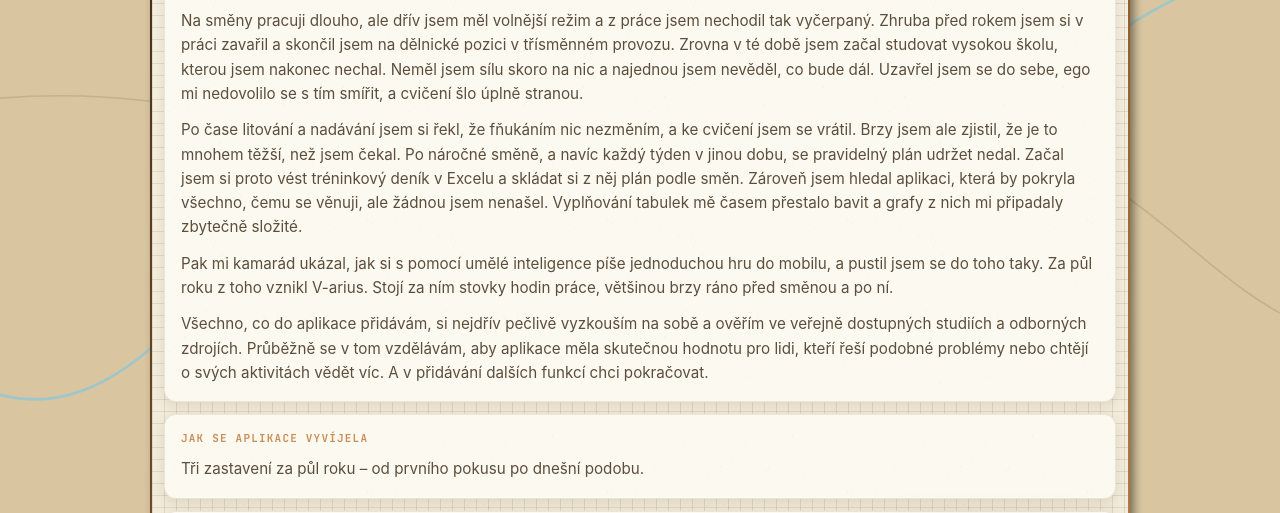
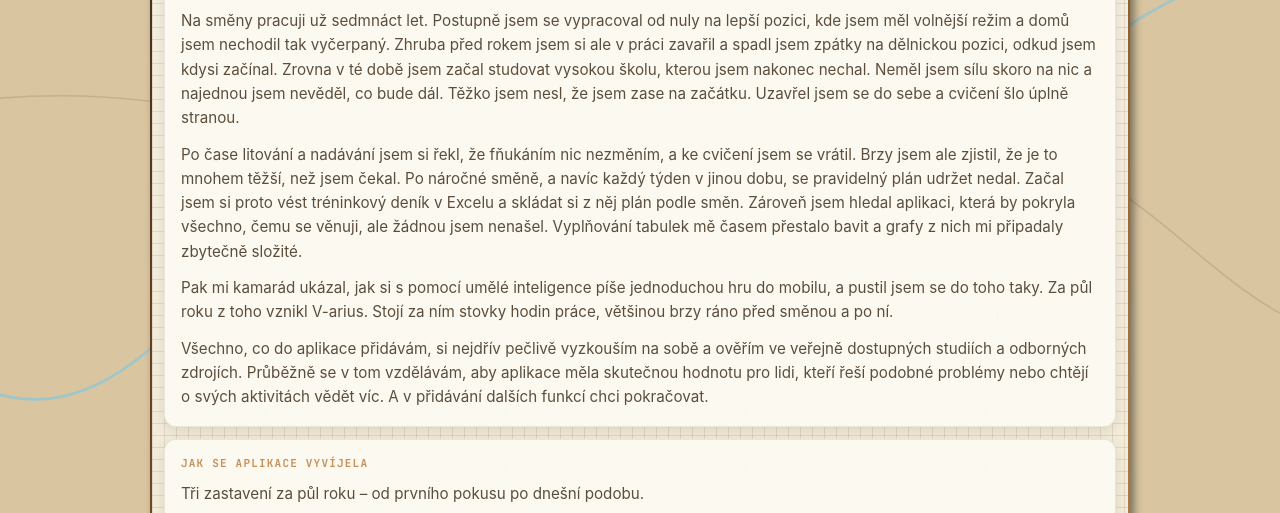
Before and after one commit to josefkvapil16-debug/V-arius_web, a plain HTML site: page pribeh/index.html in a window 1280 px wide. Shown: the part 287-800 px from the top of the page. Drawn offline with Linux system fonts and the light colour scheme.

Commit message:
Příběh: upřesněný první odstavec (vypracoval jsem se a spadl zpátky, škola, hrdost)
Co-Authored-By: Claude Opus 5.5 <noreply@anthropic.com>

```diff
--- a/pribeh/index.html
+++ b/pribeh/index.html
@@ -46,7 +46,7 @@
                         <span class="chip">Od autora</span>
                         <h1>Jak V-arius vznikl</h1>
 
-                        <p>Na směny pracuji dlouho, ale dřív jsem měl volnější režim a z práce jsem nechodil tak vyčerpaný. Zhruba před rokem jsem si v práci zavařil a skončil jsem na dělnické pozici v třísměnném provozu. Zrovna v té době jsem začal studovat vysokou školu, kterou jsem nakonec nechal. Neměl jsem sílu skoro na nic a najednou jsem nevěděl, co bude dál. Uzavřel jsem se do sebe, ego mi nedovolilo se s tím smířit, a cvičení šlo úplně stranou.</p>
+                        <p>Na směny pracuji už sedmnáct let. Postupně jsem se vypracoval od nuly na lepší pozici, kde jsem měl volnější režim a domů jsem nechodil tak vyčerpaný. Zhruba před rokem jsem si ale v práci zavařil a spadl jsem zpátky na dělnickou pozici, odkud jsem kdysi začínal. Zrovna v té době jsem začal studovat vysokou školu, kterou jsem nakonec nechal. Neměl jsem sílu skoro na nic a najednou jsem nevěděl, co bude dál. Těžko jsem nesl, že jsem zase na začátku. Uzavřel jsem se do sebe a cvičení šlo úplně stranou.</p>
 
                         <p>Po čase litování a nadávání jsem si řekl, že fňukáním nic nezměním, a ke cvičení jsem se vrátil. Brzy jsem ale zjistil, že je to mnohem těžší, než jsem čekal. Po náročné směně, a navíc každý týden v jinou dobu, se pravidelný plán udržet nedal. Začal jsem si proto vést tréninkový deník v Excelu a skládat si z něj plán podle směn. Zároveň jsem hledal aplikaci, která by pokryla všechno, čemu se věnuji, ale žádnou jsem nenašel. Vyplňování tabulek mě časem přestalo bavit a grafy z nich mi připadaly zbytečně složité.</p>
 
```
